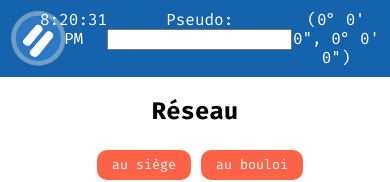
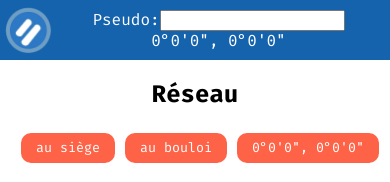
Before and after one commit to edouard-gv/bips-app, a React (Create React App) app: page / in a window 390 px wide. Shown: the top 182 px of the page. Built offline with nearby package versions, Linux system fonts and the light colour scheme; no server answers.

Commit message:
Header (plus) reponsive

```diff
--- a/src/App.css
+++ b/src/App.css
@@ -1,12 +1,5 @@
 .app {
   text-align: center;
-}
-
-.logo {
-  background-image: url("/public/logo192.png");
-  background-repeat: no-repeat;
-  background-size: contain;
-  padding-left: 30px;
 }
 
 .header {
@@ -15,6 +8,29 @@
   color: white;
   padding: 10px;
   justify-content: space-between;
+}
+
+@media (max-width: 530px) {
+  .header {
+    flex-direction: column;
+    align-items: center;
+  }
+}
+
+.logo {
+  background-image: url("/public/logo192.png");
+  background-repeat: no-repeat;
+  background-position-x: 5px;
+  background-position-y: center;
+  background-size: 30px;
+  padding-left: 40px;
+}
+
+@media (max-width: 530px) {
+  .logo {
+    background-size: 47px;
+    padding-left: 57px;
+  }
 }
 
 .input-field {
--- a/src/App.js
+++ b/src/App.js
@@ -14,7 +14,6 @@ function App() {
     const [navLatitude, setNavLatitude] = useState("");
     const [navLongitude, setNavLongitude] = useState("");
     const [city, setCity] = useState("");
-    const [time, setTime] = React.useState(new Date().toLocaleTimeString());
     const [bipsCount, setBipsCount] = useState(0);
     const locations = [{name: "au siège", latitude: 48.865140, longitude: 2.342850}, {name: "au bouloi", latitude: 48.863860, longitude: 2.341220} , {name: "geoloc", latitude: navLatitude, longitude: navLongitude}];
     const statusCodes = [
@@ -43,14 +42,6 @@ function App() {
     const roundCoord = (coord) => {
         return Number(Math.round(coord + 'e6') + 'e-6');
     }
-
-    useEffect(() => {
-        // Mettre à jour l'heure toutes les secondes
-        const interval = setInterval(() => {
-            setTime(new Date().toLocaleTimeString());
-        }, 1000);
-        return () => clearInterval(interval);
-    }, []);
 
     useEffect(() => {
         const savedPseudo = Cookies.get('pseudo');
@@ -93,7 +84,7 @@ function App() {
 
     const formatLocationName = (location) => {
         if (location === "geoloc") {
-            return `(${formatDMS(navLatitude)}, ${formatDMS(navLongitude)}) ${city}`;
+            return `${formatDMS(navLatitude)}, ${formatDMS(navLongitude)} ${city}`;
         }
         return location;
     }
@@ -106,7 +97,7 @@ function App() {
         const minutes = Math.floor(minutesNotTruncated);
         const seconds = Math.floor((minutesNotTruncated - minutes) * 60);
 
-        return `${degrees}° ${minutes}' ${seconds}"`;
+        return `${degrees}°${minutes}'${seconds}"`;
     }
 
 
@@ -126,8 +117,7 @@ function App() {
 
     return (
         <div className="app">
-            <div className="header">
-                <div className="logo">{time}</div>
+            <div className="logo header">
                 <div>
                     <label>Pseudo:</label>
                     <input type="text" value={pseudo} onChange={(e) => setPseudo(e.target.value)} />
```
